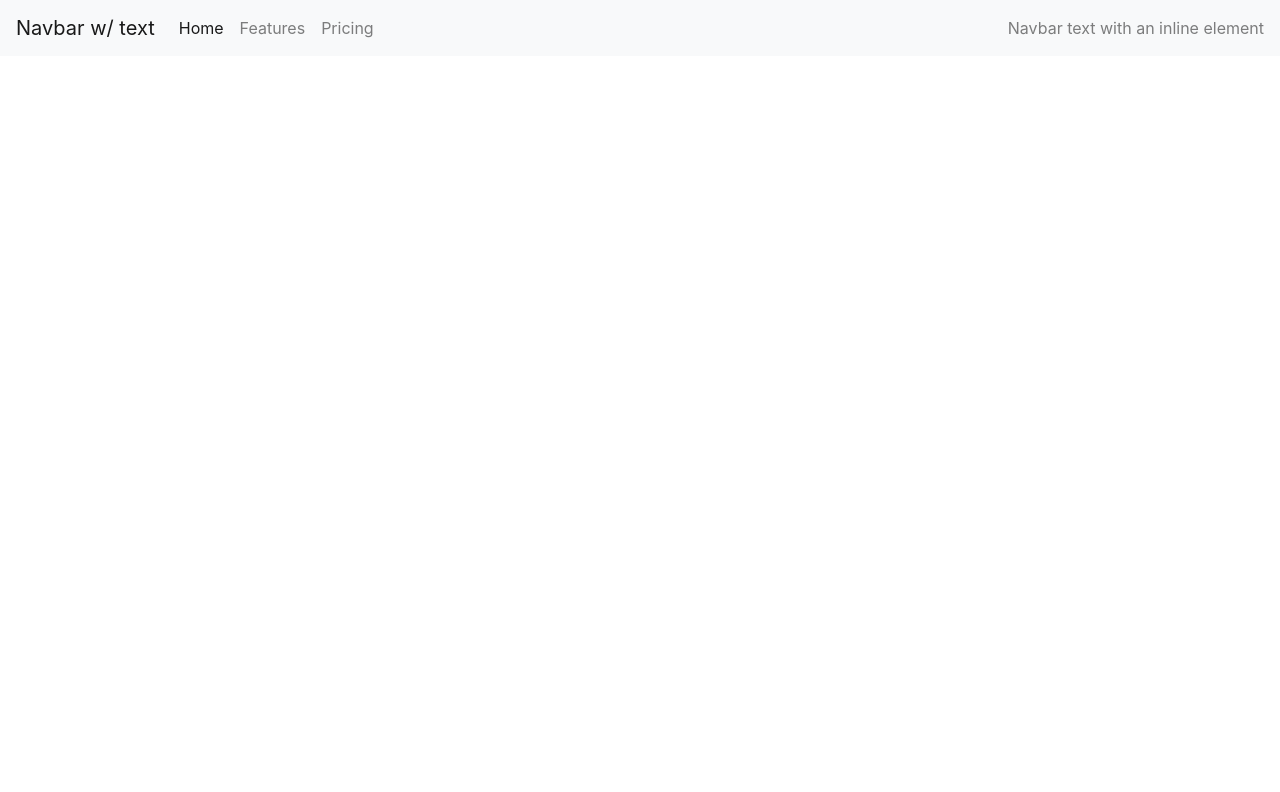
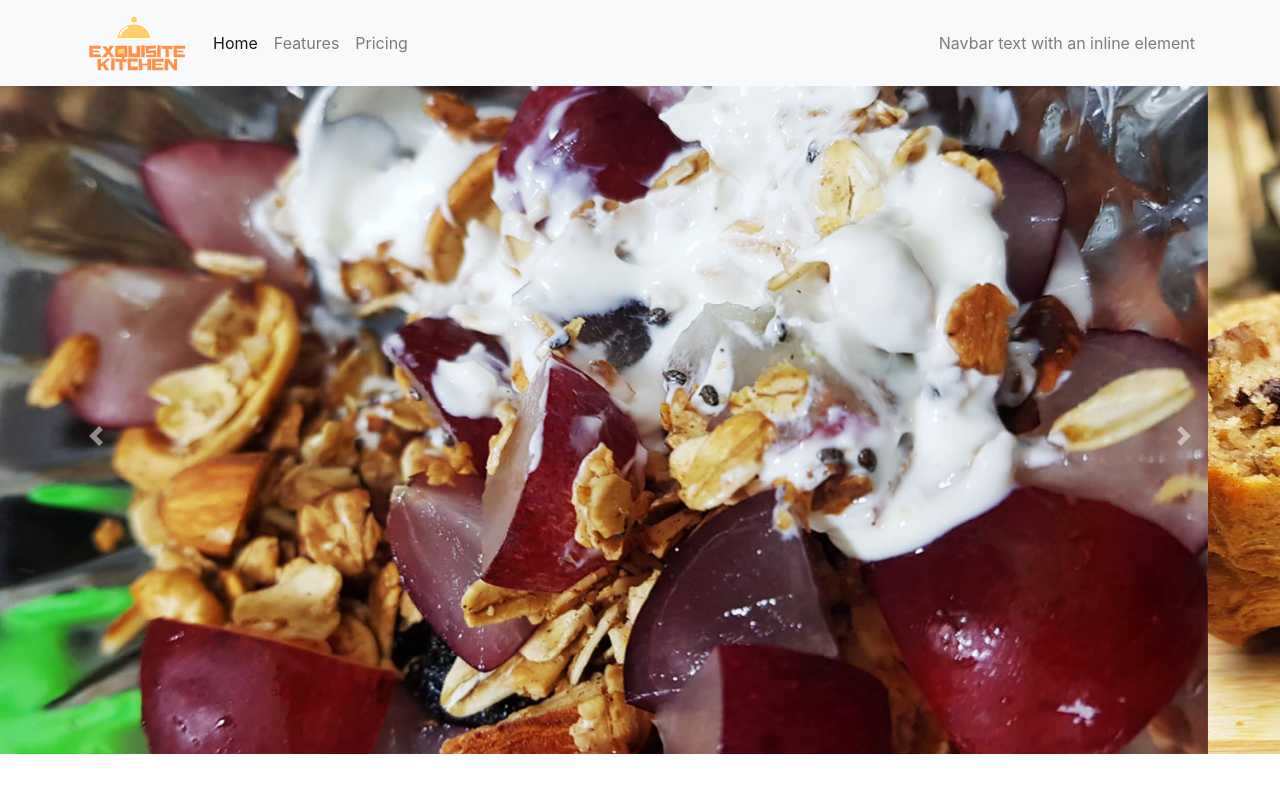
Before and after one commit to acushlakoncept/restaurant-page, a website built with webpack: page dist/index.html in a window 1280 px wide. Built offline with nearby package versions, Linux system fonts and the light colour scheme.

Commit message:
add carousel slider

```diff
--- a/src/index.js
+++ b/src/index.js
@@ -1 +1,3 @@
 console.log('Its working fine')
+
+$('.carousel').carousel()
```
Also changed, not shown: dist/imgs/banana_bread.jpg (added), dist/imgs/beef_sauce.jpg (added), dist/imgs/exquisite.png (added), dist/imgs/fried_rice_asun.jpg (added), dist/imgs/parfait.jpg (added), dist/index.html, dist/main.css, dist/main.js, 1 other file.
